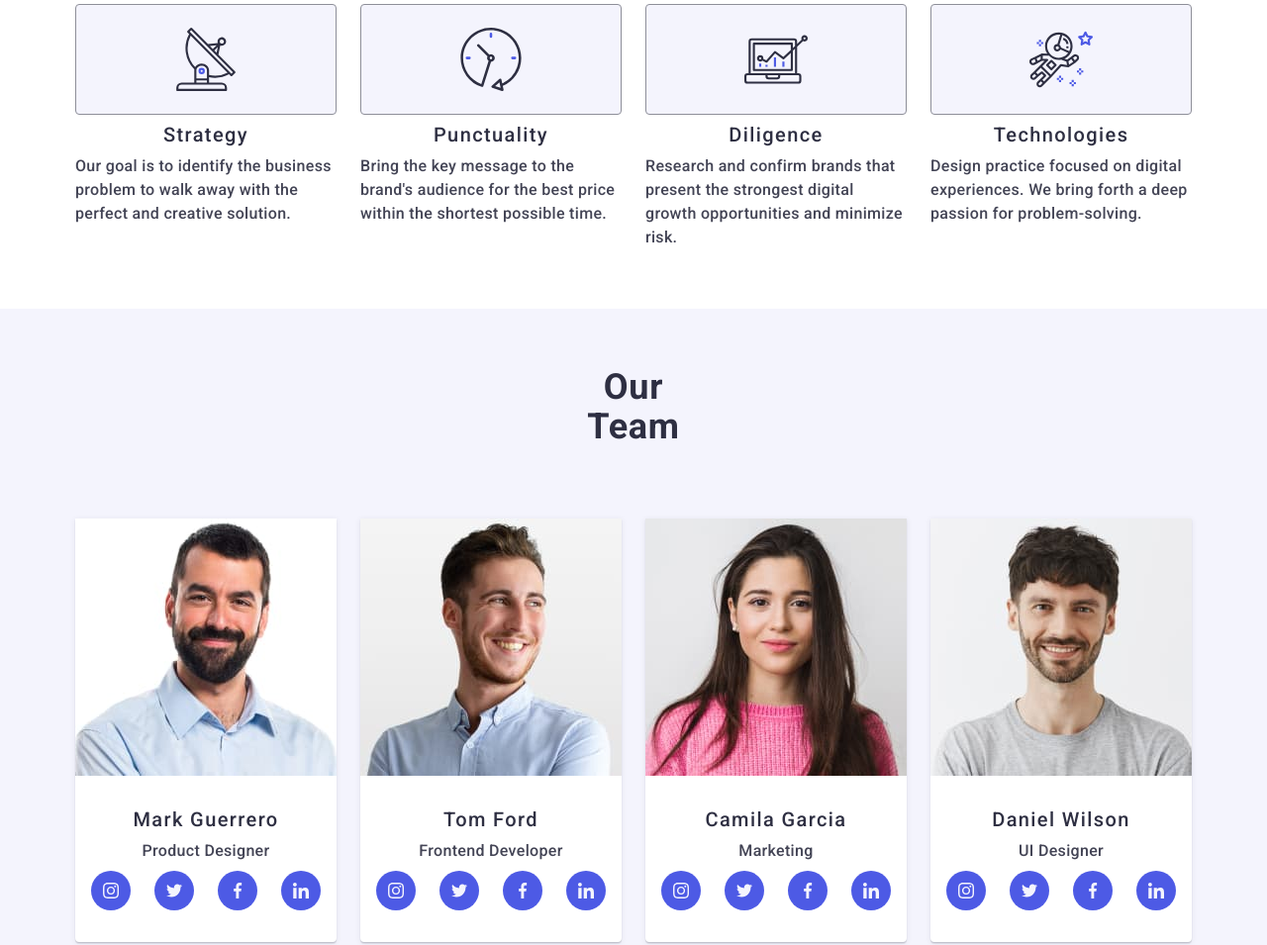
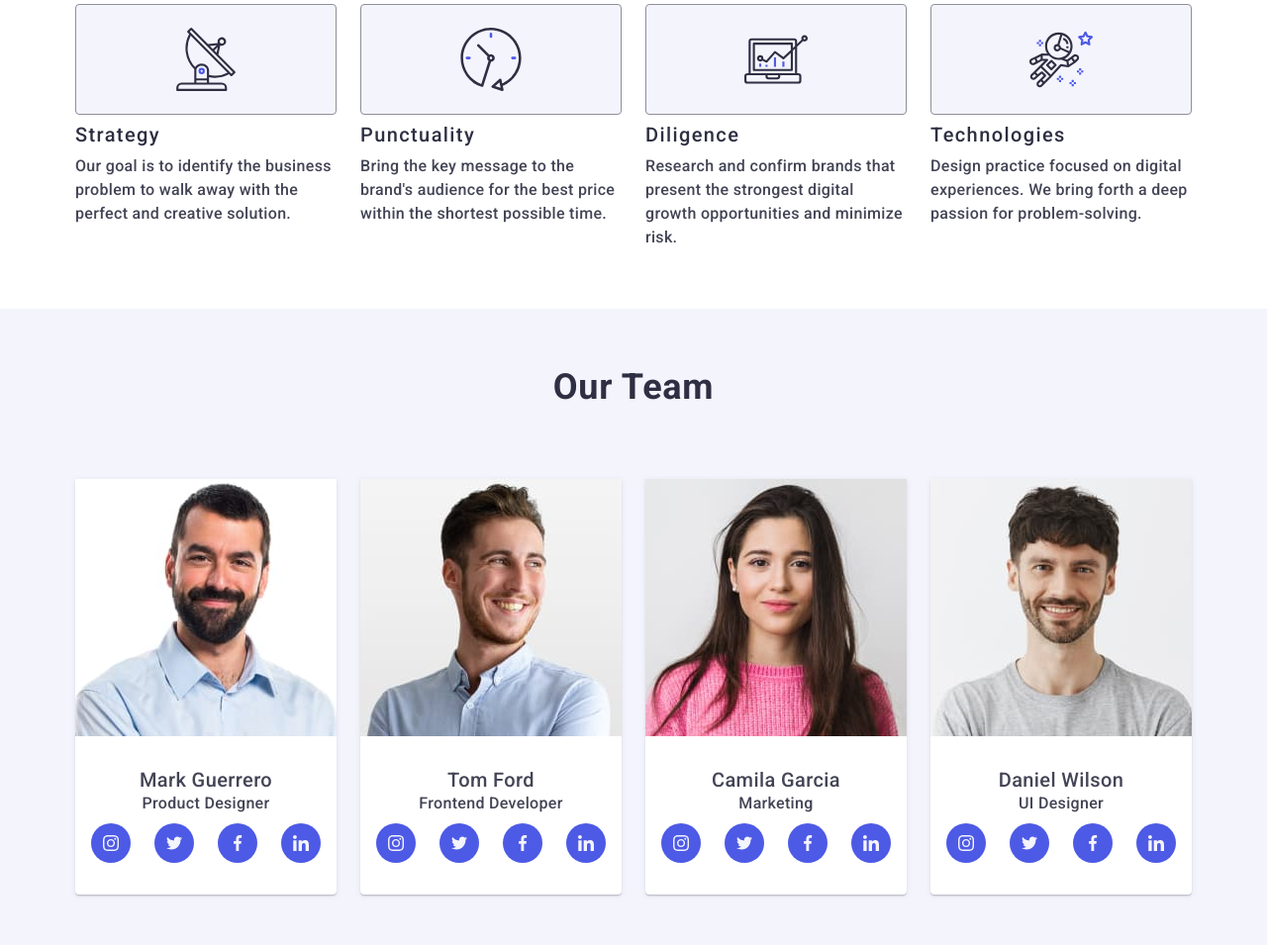
Before and after one commit to Maiia11/goit-markup-hw-06, a plain HTML site: page index.html in a window 1280 px wide. Shown: the part 817-1772 px from the top of the page at 99% size. Drawn offline with nearby package versions, Linux system fonts and the light colour scheme.

Commit message:
after mentor

```diff
--- a/css/style.css
+++ b/css/style.css
@@ -102,7 +102,7 @@ img {
     padding: 16px;
 }
 
-@media screen and (min-width: 1158) {
+@media screen and (min-width: 1158px) {
     .logo{
         margin-right: 76px;
     }
@@ -176,9 +176,16 @@ img {
 }
 
 @media screen and (min-width: 1158px) {
+    .social-list:not(:last-child) {
+        margin-bottom: 0;
+    }
+}
+
+@media screen and (min-width: 1158px) {
     .social {
         display: flex;
         gap: 40px;
+
 }
 }
 
@@ -370,18 +377,17 @@ overflow: hidden;
 
 .post-title-secondary {
     color: #2E2F42;
-    font-size: 20px;
-    font-weight: 500;
+    font-size: 36px;
+    font-weight: 700;
     letter-spacing: 0.07em;
     line-height: 1.2;
-    width: 288px;
     margin-bottom: 8px;
+    text-align: center;
 }
 
 @media screen and (min-width: 768px) {
     .post-title-secondary{
-        width: 264px;
-        text-align: center;
+        text-align: left;
     }
 }
 
@@ -408,7 +414,6 @@ overflow: hidden;
     line-height: 1.11;
     text-align: center;
     text-transform: capitalize;
-    max-width: 162px;
     margin-left: auto;
     margin-right: auto;
     margin-bottom: 72px;
@@ -475,6 +480,14 @@ overflow: hidden;
     .post-title-list {
         width: calc((100% - 72px) / 4);
     }
+}
+
+.post-title-third{
+    text-align: center;
+    font-size: 20px;
+    font-weight: 500;
+    line-height: 1.2;
+    letter-spacing: 0.02em;
 }
 
 .socials {
@@ -1128,14 +1141,13 @@ text-decoration-line: underline;
     padding: 72px 16px 40px;
     display: flex;
     flex-direction: column;
-    visibility: hidden;
     transform: translateX(-100%);
     transition: transform 250ms cubic-bezier(0.4, 0, 0.2, 1), visibility 250ms cubic-bezier(0.4, 0, 0.2, 1);
 }
 
 .mobile-menu.is-open {
     transform: translateX(0);
-    visibility: visible;
+
 }
 
 @media screen and (min-width: 768px) {
--- a/index.html
+++ b/index.html
@@ -124,7 +124,7 @@
                         width="264"
                         loading="lazy"/>
                         <div class="article-title-list">
-                        <h3 class="post-title-secondary">Mark Guerrero</h3>
+                        <h3 class="post-title-third">Mark Guerrero</h3>
                         <p class="post-text">Product Designer</p>
                         <ul class="socials">
                             <li class="socials-item">
@@ -165,7 +165,7 @@
                            ./images/img2@2x.jpg 2x"
                         src="./images/img2.jpg" alt="smiling man in a blue shirt" width="264" loading="lazy"/>
                         <div class="article-title-list">
-                        <h3 class="post-title-secondary">Tom Ford</h3>
+                        <h3 class="post-title-third">Tom Ford</h3>
                         <p class="post-text">Frontend Developer</p>
                         <ul class="socials">
                             <li class="socials-item">
@@ -206,7 +206,7 @@
                            ./images/img3@2x.jpg 2x"
                         src="./images/img3.jpg" alt="girl in a pink sweater" width="264" loading="lazy"/>
                         <div class="article-title-list">
-                        <h3 class="post-title-secondary">Camila Garcia</h3>
+                        <h3 class="post-title-third">Camila Garcia</h3>
                         <p class="post-text">Marketing</p>
                         <ul class="socials">
                             <li class="socials-item">
@@ -247,7 +247,7 @@
                            ./images/img4@2x.jpg 2x"
                         src="./images/img4.jpg" alt="smiling man in a gray t-shirt" width="264" loading="lazy"/>
                         <div class="article-title-list">
-                        <h3 class="post-title-secondary">Daniel Wilson</h3>
+                        <h3 class="post-title-third">Daniel Wilson</h3>
                         <p class="post-text">UI Designer</p>
                         <ul class="socials">
                             <li class="socials-item">
```
